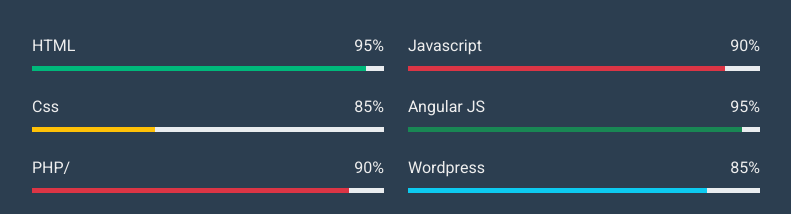
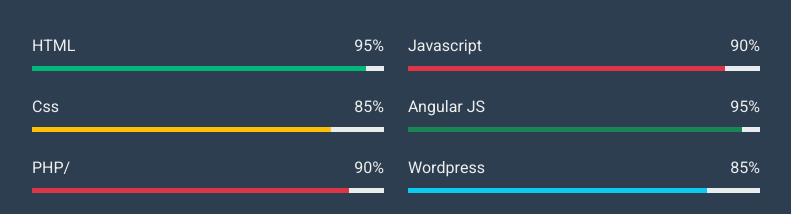
Before and after one commit to Sathamhuzzain/Satham.com, a plain HTML site: page index.html in a window 1280 px wide. Shown: the part 801-1015 px from the top of the page, without its empty margins (438-1229 px from the left). Drawn offline with nearby package versions, Linux system fonts and the light colour scheme.

Commit message:
Update index.html

```diff
--- a/index.html
+++ b/index.html
@@ -145,7 +145,7 @@
                                         <p class="mb-2">85%</p>
                                     </div>
                                     <div class="progress">
-                                        <div class="progress-bar bg-warning" role="progressbar" aria-valuenow="35" aria-valuemin="0" aria-valuemax="100"></div>
+                                        <div class="progress-bar bg-warning" role="progressbar" aria-valuenow="85" aria-valuemin="0" aria-valuemax="100"></div>
                                     </div>
                                 </div>
                                 <div class="skill mb-4">
```
